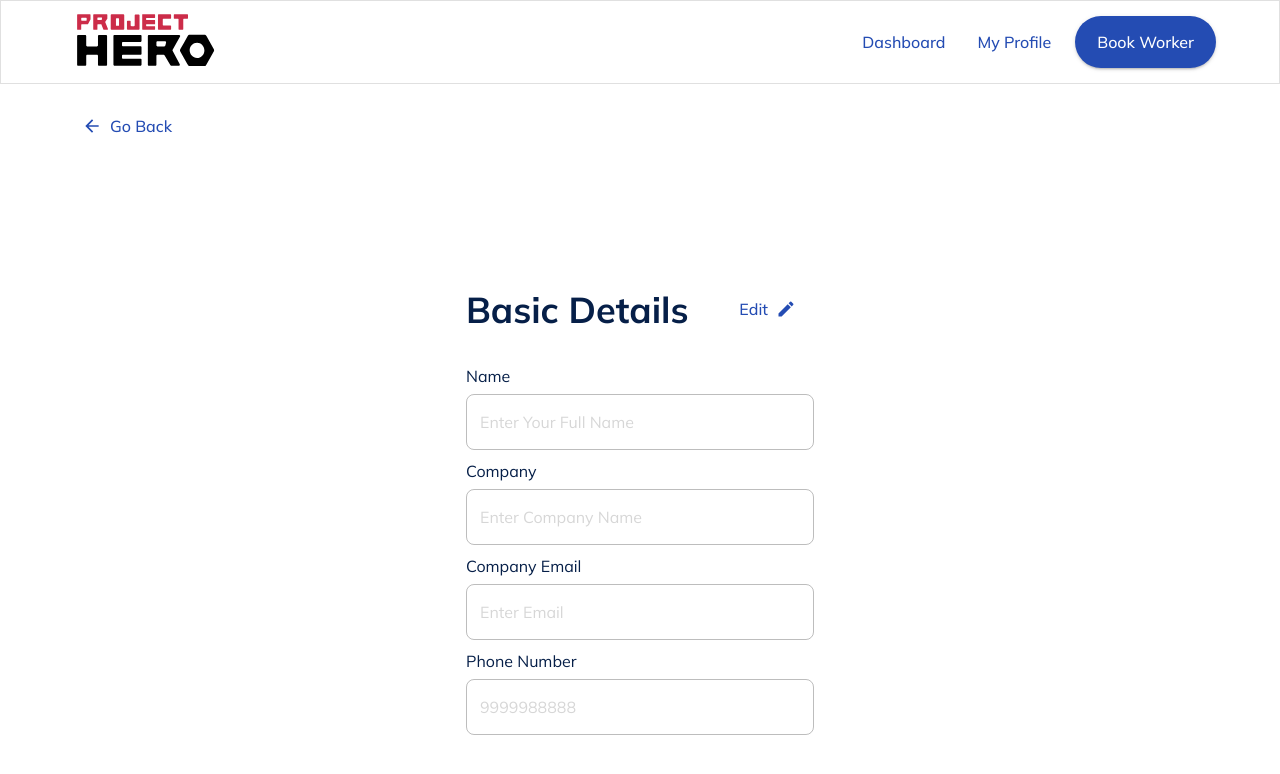
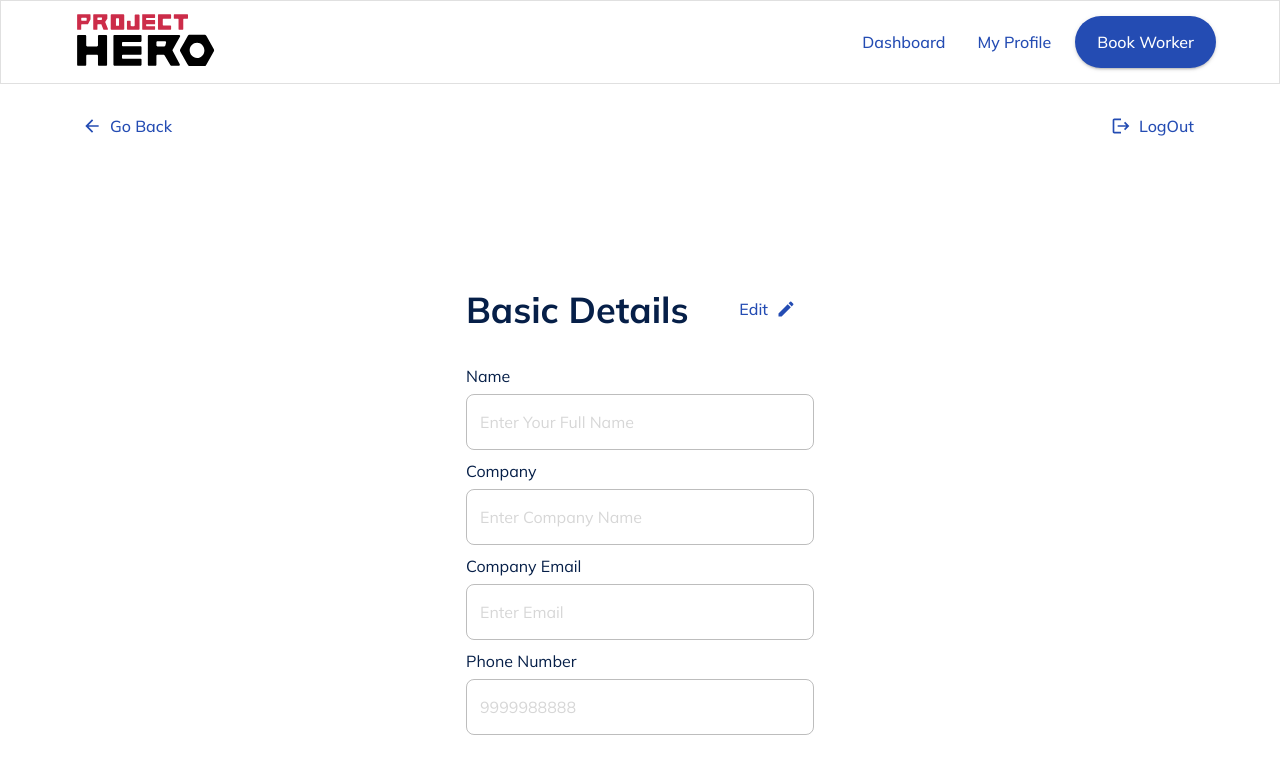
Before and after one commit to Shraiya-dev/web-app-poc, a Next.js app: page /profile in a window 1280 px wide. Shown: the top 774 px of the page. Built offline with nearby package versions, Linux system fonts and the light colour scheme; no server answers; sample sign-in values are in the browser's storage.

Commit message:
Logout Integrated!!

```diff
--- a/modules/bookworker/components/createBooking.tsx
+++ b/modules/bookworker/components/createBooking.tsx
@@ -113,7 +113,7 @@ const CustomBookingStyle = styled(Box)(({ theme }) => ({
 		width: '100%',
 		paddingRight: '10%',
 		paddingBottom: 20,
-		paddingTop: 10,
+		paddingTop: 20,
 		background: 'white',
 		overflow: 'hidden',
 	},
@@ -976,7 +976,7 @@ export const CreateBooking = ({ ...props }) => {
 							)}
 
 							<Box className='stickyBottomBox'>
-								<Paper elevation={0} className='bottomButton'>
+								<Paper  className='bottomButton'>
 									<Stack direction={'row'} justifyContent={'flex-end'} spacing={2}>
 										{(step === 2 || step === 3) && (
 											<Button className='prevCta' onClick={handlePrev}>
--- a/modules/onboarding/hooks/useBasicForm.ts
+++ b/modules/onboarding/hooks/useBasicForm.ts
@@ -14,7 +14,6 @@ interface CreateBasicForm {
 }
 
 const useBasicForm = () => {
-
 	const [loading, setLoading] = useState(false)
 	const { showSnackbar } = useSnackbar()
 	const { user, getContactorUserInfo } = useContractorAuth()
@@ -83,7 +82,6 @@ const useBasicForm = () => {
 				.then((data: any) => {
 					setLoading(true)
 					if (data?.data?.payload?.customerId) {
-
 					} else {
 						showSnackbar(data?.data?.developerInfo, 'error')
 					}
@@ -95,7 +93,6 @@ const useBasicForm = () => {
 					showSnackbar(error?.response?.data?.developerInfo, 'error')
 					console.log(error)
 				})
-
 		},
 	})
 
--- a/pages/profile.tsx
+++ b/pages/profile.tsx
@@ -2,18 +2,23 @@ import { NextPage } from 'next'
 import { Box, Button } from '@mui/material'
 import KeyboardBackspaceIcon from '@mui/icons-material/KeyboardBackspace'
 import { theme } from '../sdk'
-import { ArrowBack } from '@mui/icons-material'
+import { ArrowBack, Logout } from '@mui/icons-material'
 import { useRouter } from 'next/router'
 
 import { BasicDetailsForm } from '../modules/onboarding/components/BasicDetailsForm'
 import DashboardLayout from '../sdk/layouts/DashboardLayout'
+import { useContractorAuth } from '../sdk'
 
 const Profile: NextPage = () => {
 	const router = useRouter()
+	const { logOut } = useContractorAuth()
 	return (
 		<DashboardLayout>
 			<Button startIcon={<ArrowBack />} onClick={() => router.back()} variant='text' color='primary'>
 				Go Back
+			</Button>
+			<Button startIcon={<Logout />} onClick={logOut} variant='text' color='primary' style={{ float: 'right' }}>
+				LogOut
 			</Button>
 			<BasicDetailsForm />
 		</DashboardLayout>
```
